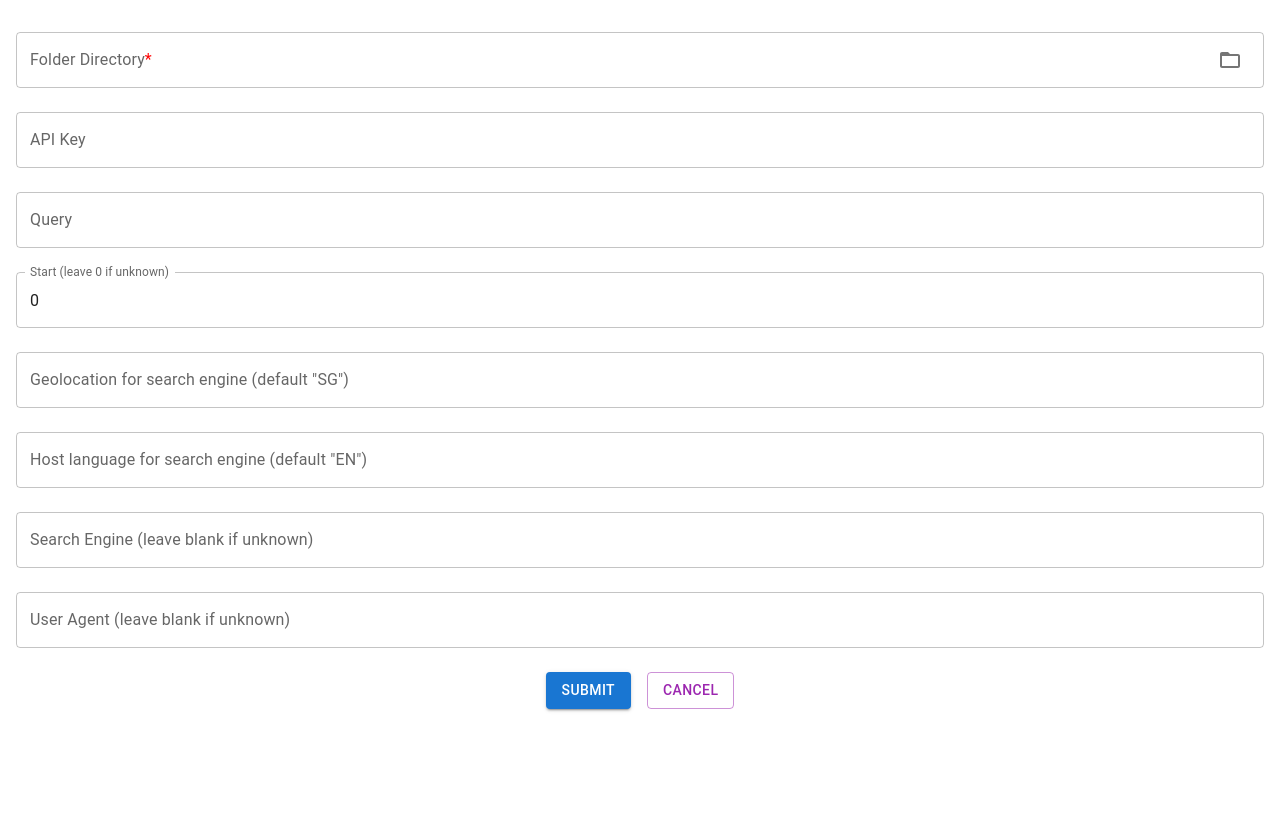
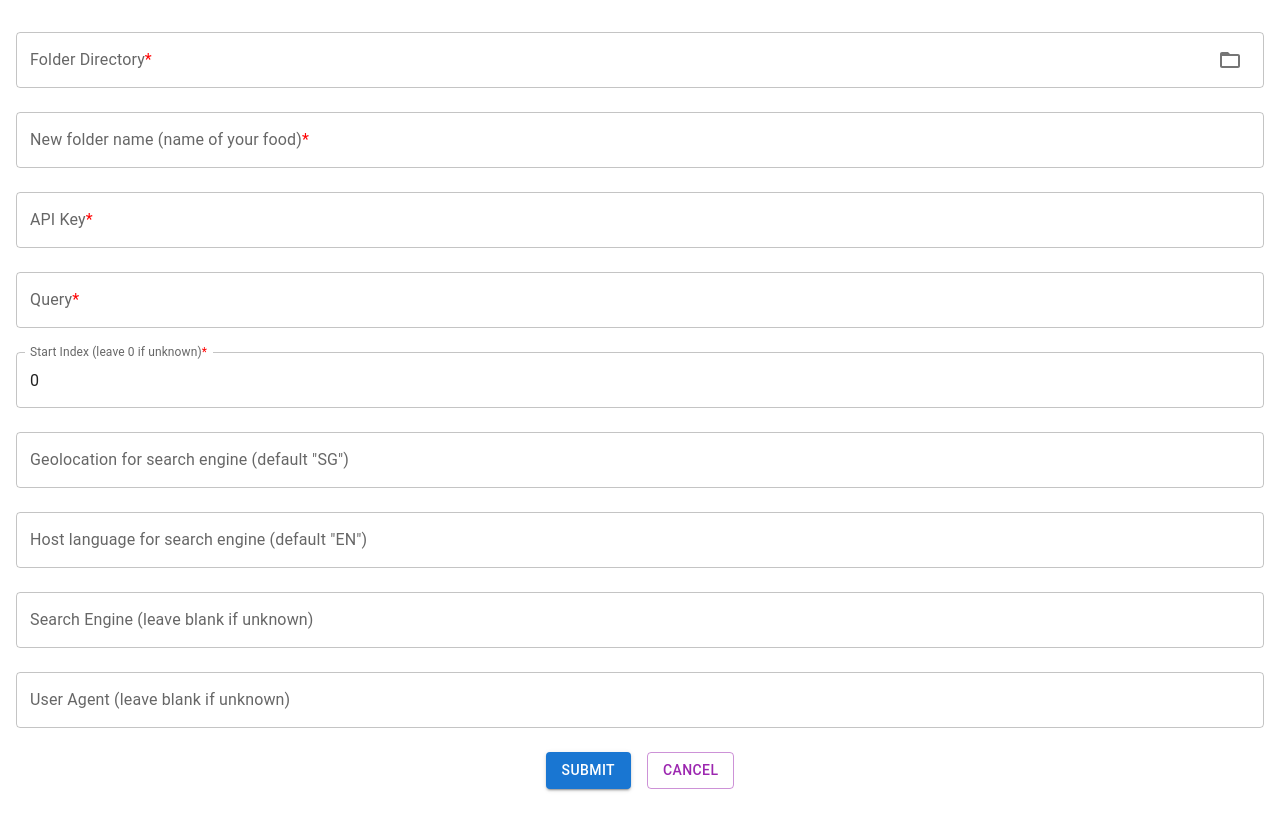
Before and after one commit to jonechong/image-labeller, a React (Create React App) app: page /download in a window 1280 px wide. Shown: the top 830 px of the page. Before the commit the page ends 800 px from the top, so only its background shows below. Built offline with nearby package versions, Linux system fonts and the light colour scheme.

Commit message:
feat: added field for target directory and implemented download function

```diff
--- a/src/pages/ImageDownloader.js
+++ b/src/pages/ImageDownloader.js
@@ -7,6 +7,7 @@ import DirectoryBrowser from "../components/DirectoryBrowser";
 export default function ImageDownloader() {
     const navigate = useNavigate();
     const [inputs, setInputs] = useState({
+        newFolderName: "",
         apiKey: "",
         query: "",
         start: 0,
@@ -18,9 +19,46 @@ export default function ImageDownloader() {
     });
 
     const fieldsConfig = [
-        { label: "API Key", name: "apiKey", type: "text" },
-        { label: "Query", name: "query", type: "text" },
-        { label: "Start (leave 0 if unknown)", name: "start", type: "number" },
+        {
+            label: (
+                <>
+                    New folder name (name of your food)
+                    <span style={{ color: "red" }}>*</span>
+                </>
+            ),
+            name: "newFolderName",
+            type: "text",
+        },
+        {
+            label: (
+                <>
+                    API Key
+                    <span style={{ color: "red" }}>*</span>
+                </>
+            ),
+            name: "apiKey",
+            type: "text",
+        },
+        {
+            label: (
+                <>
+                    Query
+                    <span style={{ color: "red" }}>*</span>
+                </>
+            ),
+            name: "query",
+            type: "text",
+        },
+        {
+            label: (
+                <>
+                    Start Index (leave 0 if unknown)
+                    <span style={{ color: "red" }}>*</span>
+                </>
+            ),
+            name: "start",
+            type: "number",
+        },
         {
             label: 'Geolocation for search engine (default "SG")',
             name: "gl",
@@ -64,7 +102,8 @@ export default function ImageDownloader() {
             !inputs.query ||
             inputs.start === "" ||
             inputs.totalNum === "" ||
-            folderPath === ""
+            folderPath === "" ||
+            inputs.newFolderName === ""
         ) {
             setShowAlert(true);
             return false;
@@ -106,6 +145,26 @@ export default function ImageDownloader() {
                 console.log(error);
             });
     };
+
+    useEffect(() => {
+        if (arrayData.length > 0) {
+            const downloadDirectory =
+                folderPath + "/" + inputs.newFolderName.replace(/ /g, "_");
+            window.api
+                .downloadImages(
+                    arrayData,
+                    downloadDirectory,
+                    inputs.start,
+                    inputs.userAgent !== "" ? inputs.userAgent : undefined
+                )
+                .then((response) => {
+                    console.log(response);
+                })
+                .catch((error) => {
+                    console.log(error);
+                });
+        }
+    }, [arrayData]);
 
     return (
         <Box sx={{ margin: "auto", p: 2 }}>
```
